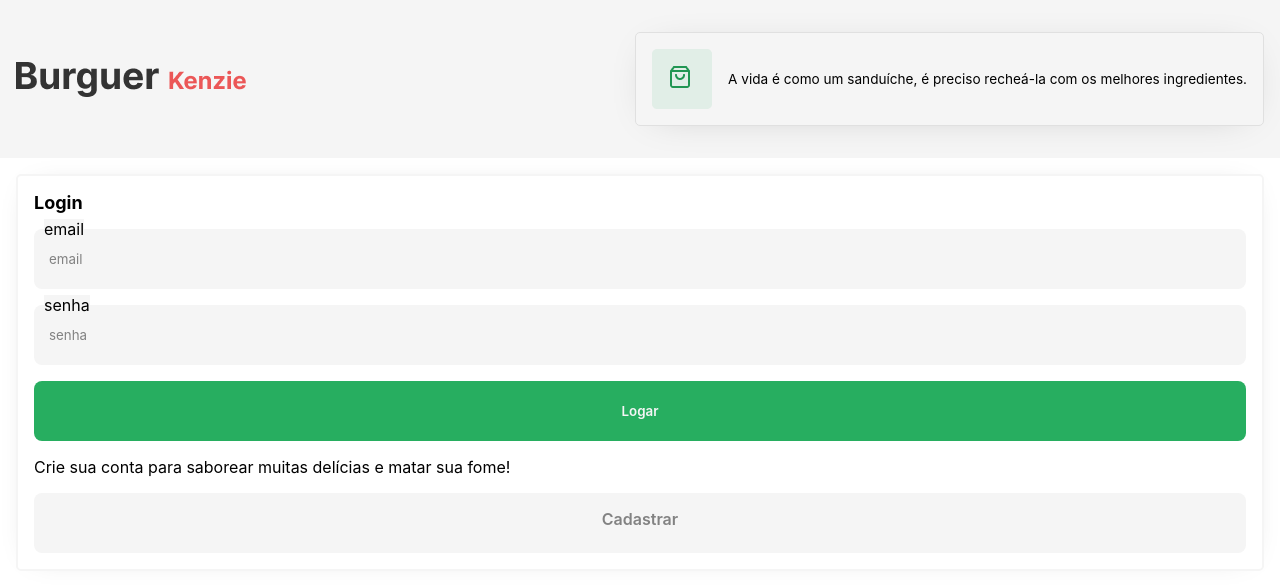
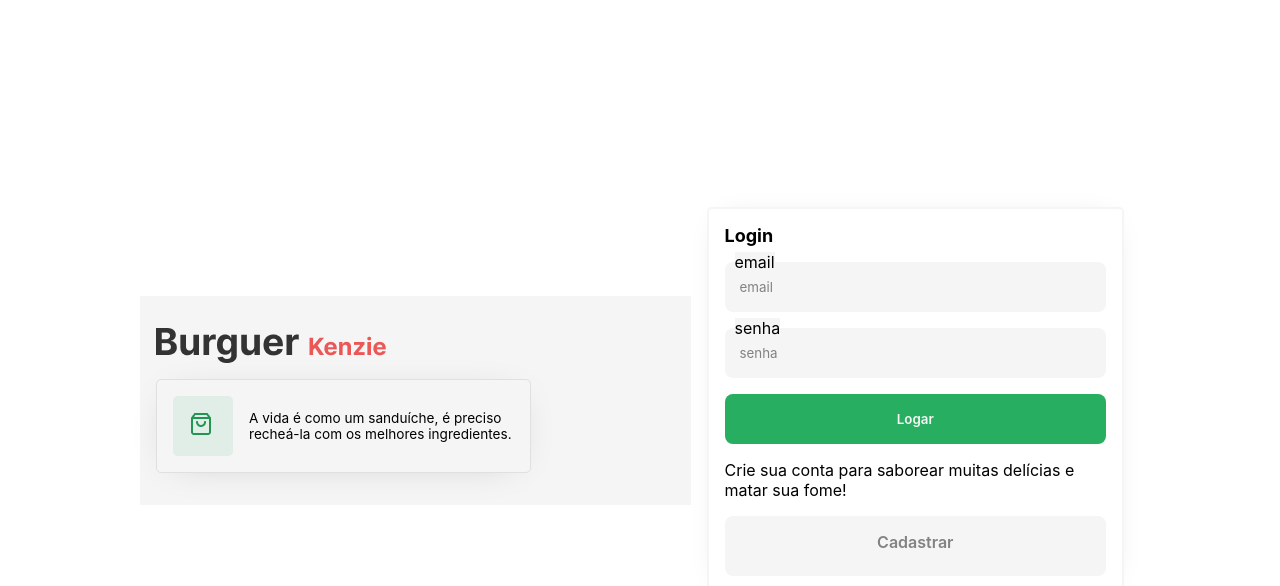
Before and after one commit to AndersonKeller/hamburgueria-2.0-AndersonKeller, a React (Create React App) app: page /login in a window 1280 px wide. Shown: the top 586 px of the page. Built offline with nearby package versions, Linux system fonts and the light colour scheme; no server answers.

Commit message:
fix: responseive

```diff
--- a/src/components/Button/style.ts
+++ b/src/components/Button/style.ts
@@ -12,7 +12,7 @@ export const StyledButton = styled.button<iButtonProps>`
     sizeButton === "big"
       ? css`
           width: 100%;
-          height: 60px;
+          height: 50px;
         `
       : css`
           height: 45px;
--- a/src/components/FormLogin/style.ts
+++ b/src/components/FormLogin/style.ts
@@ -2,6 +2,8 @@ import styled from "styled-components";
 
 export const StyledForm = styled.form`
   width: 100%;
+  max-width: 500px;
+
   display: flex;
   flex-direction: column;
   align-items: flex-start;
@@ -12,6 +14,9 @@ export const StyledForm = styled.form`
   padding: 1rem;
   gap: 1rem;
   position: relative;
+  @media (min-width: 875px) {
+    min-width: 375px;
+  }
   h2 {
     font-size: var(--font-title3);
   }
--- a/src/components/Header/index.tsx
+++ b/src/components/Header/index.tsx
@@ -37,11 +37,11 @@ export function Header({ isHome }: iHeaderProps) {
     setShowSearch(true);
   }
   return showSearch ? (
-    <StyledHeader>
-      <InputSearch />
+    <StyledHeader isHome={isHome}>
+      <InputSearch showSearch={showSearch} setShowSearch={setShowSearch} />
     </StyledHeader>
   ) : (
-    <StyledHeader>
+    <StyledHeader isHome={isHome}>
       <div className="container container-header">
         <img src={image} alt="" />
         {!isHome ? (
--- a/src/components/Header/styles.ts
+++ b/src/components/Header/styles.ts
@@ -1,5 +1,10 @@
-import styled from "styled-components";
-export const StyledHeader = styled.header`
+import styled, { css } from "styled-components";
+
+export interface iHeaderProps {
+  isHome?: boolean;
+}
+
+export const StyledHeader = styled.header<iHeaderProps>`
   padding: 1rem;
   display: flex;
   flex-direction: column;
@@ -7,6 +12,15 @@ export const StyledHeader = styled.header`
   gap: 1rem;
   height: auto;
   background-color: var(--color-gray0);
+  ${({ isHome }) =>
+    isHome &&
+    css`
+      @media (min-width: 875px) {
+        & {
+          background-color: transparent;
+        }
+      }
+    `}
   img {
     max-width: 50%;
   }
@@ -22,6 +36,7 @@ export const StyledHeader = styled.header`
 
   .fake-header {
     display: flex;
+    max-width: 375px;
     p {
       font-size: 0.85rem;
     }
--- a/src/components/Input/style.ts
+++ b/src/components/Input/style.ts
@@ -6,7 +6,7 @@ export const StyledInput = styled.fieldset`
   width: 100%;
   input {
     background-color: var(--color-gray0);
-    height: 60px;
+    height: 50px;
     padding-left: 15px;
     border-radius: 0.5rem;
     border: none;
--- a/src/contexts/CartContext/index.tsx
+++ b/src/contexts/CartContext/index.tsx
@@ -1,6 +1,6 @@
 import { createContext, ReactNode, useEffect, useState } from "react";
-import { iProduct, iProductList } from "../../components/ProductList";
-import { StyledProductList } from "../../components/ProductList/style";
+import { iProduct } from "../../components/ProductList";
+
 import { api } from "../../services/api";
 
 export const CartContext = createContext<iCartContext>({} as iCartContext);
@@ -40,7 +40,7 @@ export function CartProvider({ children }: iCartProviderProps) {
   // eslint-disable-next-line react-hooks/rules-of-hooks
   useEffect(() => {
     getProductsApi();
-  }, []);
+  }, [filterList]);
 
   return (
     <CartContext.Provider
--- a/src/pages/home/index.tsx
+++ b/src/pages/home/index.tsx
@@ -4,6 +4,7 @@ import { Header } from "../../components/Header";
 import { ProductsList } from "../../components/ProductList";
 import { CartContext } from "../../contexts/CartContext";
 import { api } from "../../services/api";
+import { StyledMain } from "./style";
 
 export function Home() {
   const [productList, setProductList] = useState([]);
@@ -36,9 +37,9 @@ export function Home() {
   }, []);
 
   return loading ? null : (
-    <>
+    <StyledMain>
       <Header isHome={true} />
       <ProductsList />
-    </>
+    </StyledMain>
   );
 }
--- /dev/null
+++ b/src/pages/home/style.ts
@@ -0,0 +1,14 @@
+import styled from "styled-components";
+
+export const StyledMain = styled.div`
+  @media (min-width: 875px) {
+    display: flex;
+    flex-direction: column;
+
+    justify-content: center;
+    height: 100vh;
+  }
+  #root {
+    display: block;
+  }
+`;
--- a/src/styles/globalStyles.ts
+++ b/src/styles/globalStyles.ts
@@ -1,6 +1,7 @@
-import { createGlobalStyle } from "styled-components";
+import { createGlobalStyle, css } from "styled-components";
+import { iHeaderProps } from "../components/Header/styles";
 
-const GlobalStyle = createGlobalStyle`
+const GlobalStyle = createGlobalStyle<iHeaderProps>`
 
     :root {
   --color-primary100: #27ae60;
@@ -23,6 +24,9 @@ const GlobalStyle = createGlobalStyle`
   --font-text1: 1rem;
   --font-caption: 0.75rem;
 }
+#root{
+  height: 100vh;
+}
 * {
   margin: 0;
   padding: 0;
@@ -34,6 +38,9 @@ main{
   padding: 1rem;
   max-width: 1400px;
   margin: 0 auto;
+  display: flex;
+    align-items: center;
+    justify-content: center;
 }
 button,a {
 
@@ -58,10 +65,27 @@ button,a {
   font-weight: 900;
   cursor: pointer;
 }
-@media (min-width: 980px) {
-  .container {
-    flex-direction: row;
-  }
-}
+${({ isHome }) =>
+  !isHome &&
+  css`
+    @media (min-width: 875px) {
+      #root {
+        transition: linear 1s ease;
+        display: flex;
+        justify-content: center;
+        align-items: center;
+        max-width: 1000px;
+        margin: 0 auto;
+      }
+    }
+    @media (min-width: 980px) {
+      .container {
+        transition: 1s ease;
+        flex-direction: row;
+      }
+    }
+  `}
+
+
 `;
 export default GlobalStyle;
```
Also changed, not shown: src/components/InputSearch/index.tsx (+14 -10 lines).
